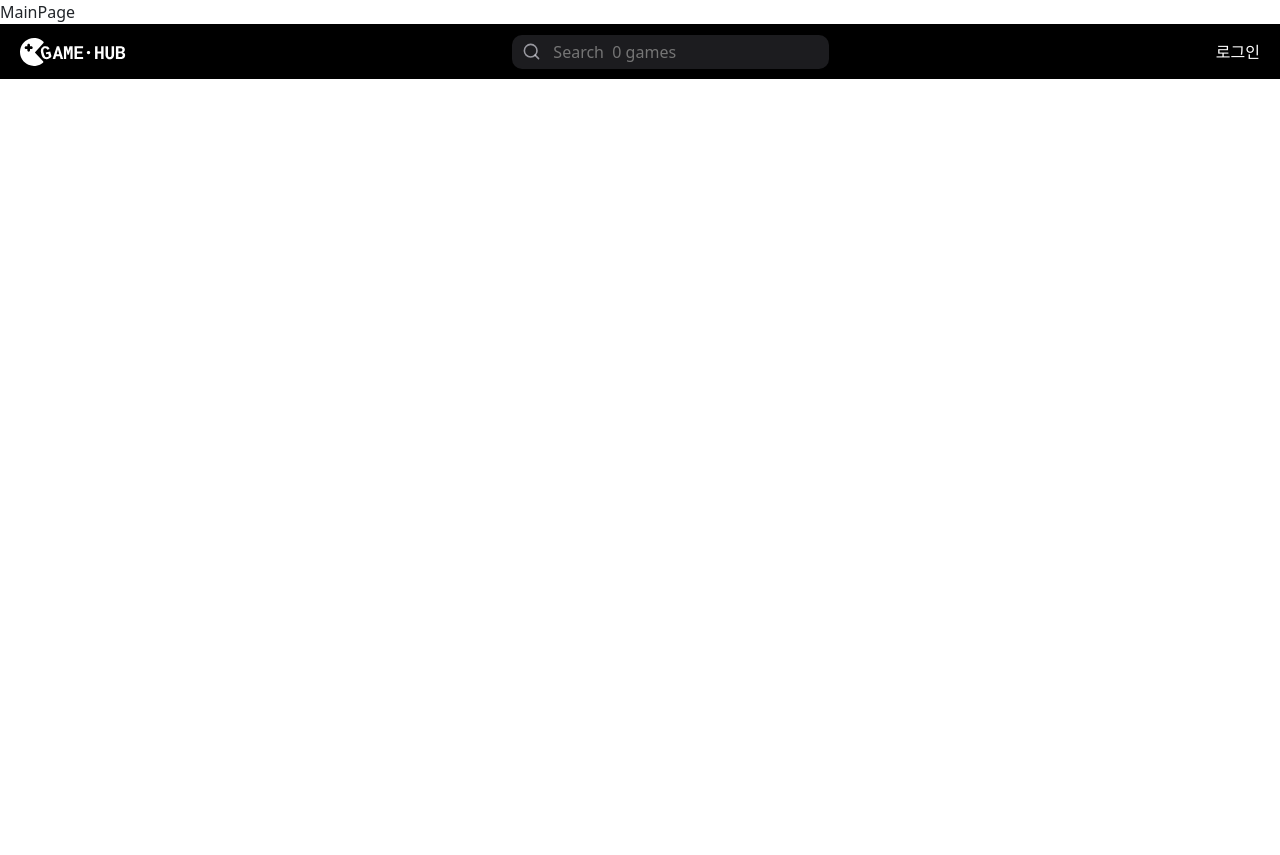
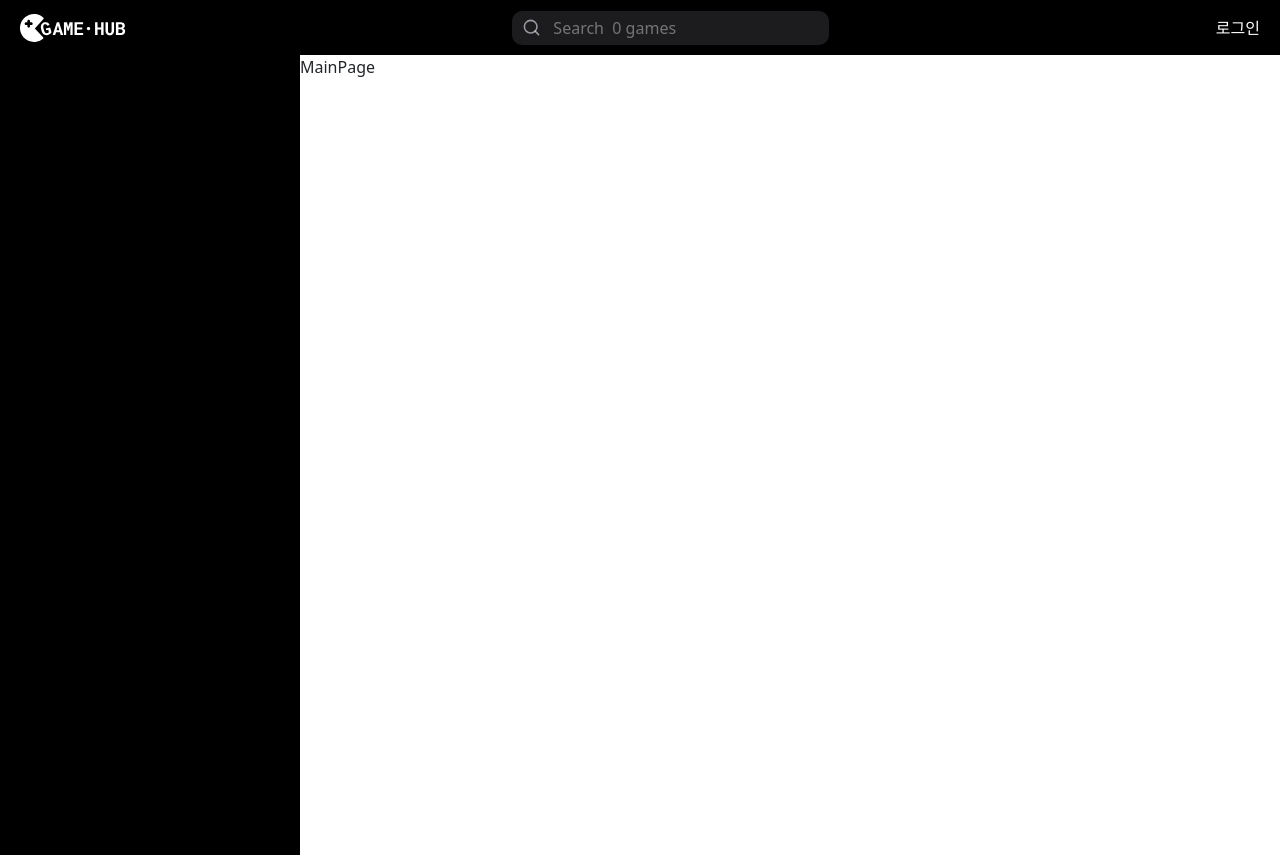
Before and after one commit to Agratos/game-hub, a React (Create React App) app: page / in a window 1280 px wide. Before the commit the page ends 800 px from the top, so only its background shows below. Built offline with nearby package versions, Linux system fonts and the light colour scheme; no server answers.

Commit message:
feat: AppLayout: layout

```diff
--- a/src/layouts/AppLayout.jsx
+++ b/src/layouts/AppLayout.jsx
@@ -5,8 +5,23 @@ import Header from './Header/Header';
 const AppLayout = () => {
   return (
     <div>
-      <Outlet />
-      <Header />
+      <header>
+        <Header />
+      </header>
+      <main
+        style={{
+          display: 'flex',
+        }}
+      >
+        <aside
+          style={{
+            width: '300px',
+            height: '100vh',
+            backgroundColor: 'black',
+          }}
+        ></aside>
+        <Outlet />
+      </main>
     </div>
   );
 };
```
